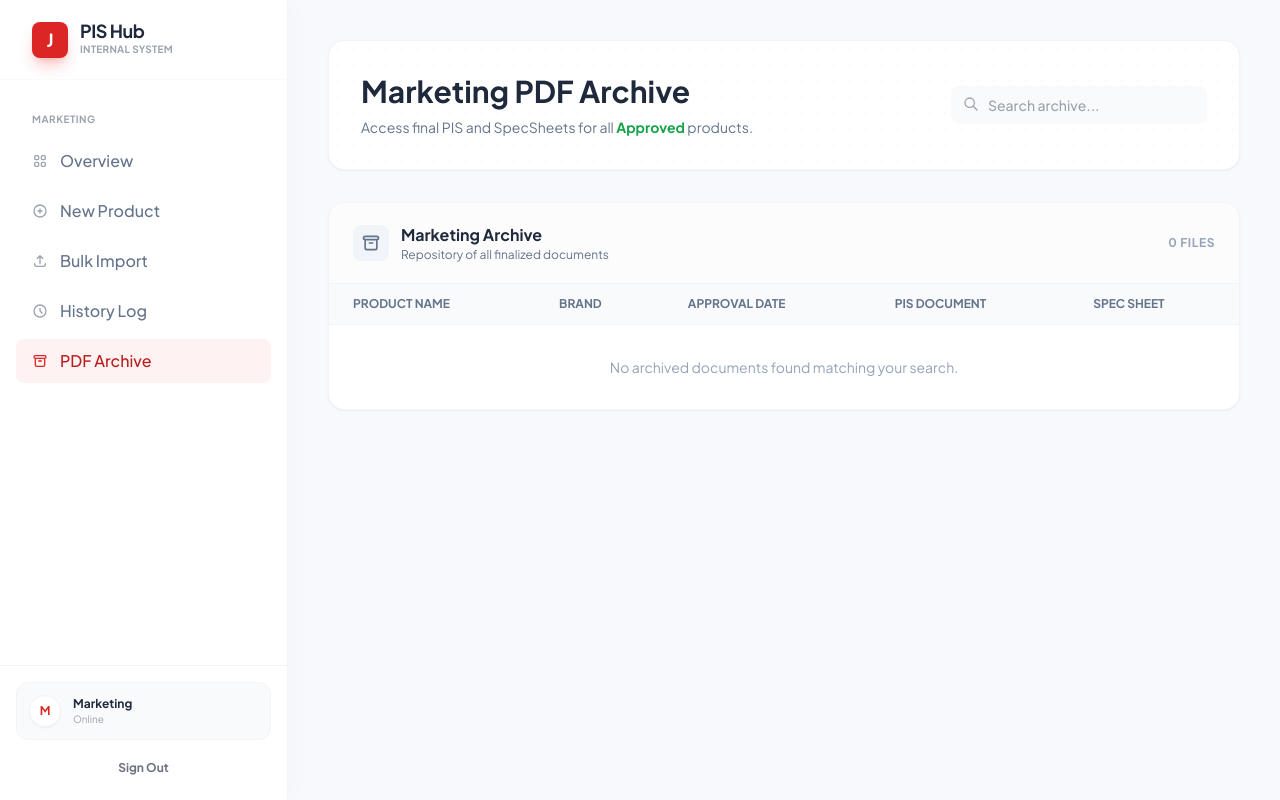
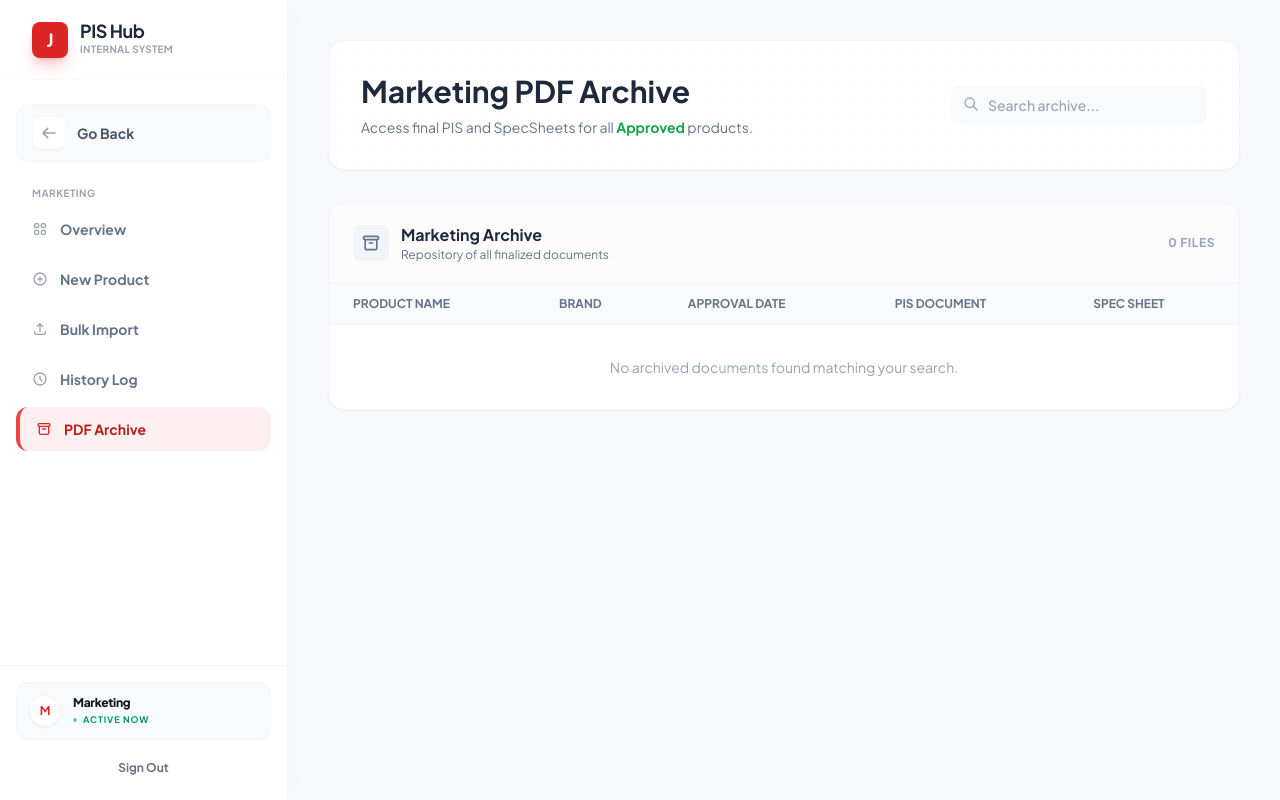
Before and after one commit to Arokium007/Production-Documentation-System-, a Flask app: page /dashboard/marketing/archive in a window 1280 px wide. Run offline with Flask 3, Linux system fonts and the light colour scheme; the visitor is signed in with stand-in values (Sample User, id 1); some libraries are stand-ins or nearby versions.

Commit message:
Refinements on General Application

```diff
--- a/templates/archive_web.html
+++ b/templates/archive_web.html
@@ -31,7 +31,7 @@
 
         <div class="relative z-10 flex flex-col md:flex-row justify-between items-center gap-6">
             <div>
-                <h2 class="text-3xl font-bold text-slate-800 mb-2">Final Archive</h2>
+                <h2 class="text-3xl font-bold text-slate-800 mb-2">PDF Archive</h2>
                 <p class="text-slate-500 text-sm">Access <span class="font-bold text-indigo-600">{{ products|length }} finalized SpecSheets</span> ready for website upload.</p>
             </div>
 
--- a/templates/base.html
+++ b/templates/base.html
@@ -41,6 +41,32 @@
         [x-cloak] {
             display: none !important;
         }
+
+        /* Premium Sidebar Styles */
+        .nav-item-active {
+            background: rgba(239, 68, 68, 0.08);
+            backdrop-filter: blur(8px);
+            border-left: 4px solid #ef4444;
+            color: #b91c1c;
+        }
+
+        .nav-item-hover:hover {
+            background: rgba(241, 245, 249, 0.8);
+            transform: translateX(4px);
+            transition: all 0.3s cubic-bezier(0.4, 0, 0.2, 1);
+        }
+
+        .back-button-hover:hover {
+            background: #f8fafc;
+            transform: translateY(-2px);
+            box-shadow: 0 4px 12px rgba(0, 0, 0, 0.05);
+            transition: all 0.3s ease;
+        }
+
+        .sidebar-glass {
+            background: rgba(255, 255, 255, 0.8);
+            backdrop-filter: blur(12px);
+        }
     </style>
 </head>
 
@@ -65,13 +91,27 @@
         <!-- Navigation -->
         <nav class="flex-1 px-4 py-6 space-y-1.5 overflow-y-auto">
 
+            <!-- Global Back Button -->
+            <button onclick="window.history.back()"
+                class="w-full flex items-center px-4 py-3 mb-6 bg-slate-50 text-slate-600 rounded-xl font-bold text-sm back-button-hover border border-slate-100/50 group transition-all">
+                <div
+                    class="w-8 h-8 rounded-lg bg-white shadow-sm flex items-center justify-center mr-3 group-hover:text-red-600 transition-colors">
+                    <svg class="w-4 h-4 text-slate-400 group-hover:text-red-500 transition-colors" fill="none"
+                        stroke="currentColor" viewBox="0 0 24 24">
+                        <path stroke-linecap="round" stroke-linejoin="round" stroke-width="2.5"
+                            d="M10 19l-7-7m0 0l7-7m-7 7h18" />
+                    </svg>
+                </div>
+                <span>Go Back</span>
+            </button>
+
             {% if session.get('role') == 'marketing' %}
             <p class="px-4 text-[10px] font-bold text-gray-400 uppercase tracking-wider mb-3 mt-2">Marketing</p>
 
-            {% set nav_base = "flex items-center px-4 py-2.5 rounded-lg font-medium transition-all duration-200 group
-            relative" %}
-            {% set nav_active = "bg-red-50 text-red-700" %}
-            {% set nav_inactive = "text-slate-500 hover:text-slate-800 hover:bg-gray-50" %}
+            {% set nav_base = "flex items-center px-4 py-3 rounded-xl font-bold text-sm transition-all duration-300
+            nav-item-hover group relative" %}
+            {% set nav_active = "nav-item-active" %}
+            {% set nav_inactive = "text-slate-500 hover:text-slate-900" %}
 
             <a href="{{ url_for('dashboard_marketing') }}"
                 class="{{ nav_base }} {{ nav_active if request.endpoint == 'dashboard_marketing' else nav_inactive }}">
@@ -129,10 +169,10 @@
             {% elif session.get('role') == 'director' %}
             <p class="px-4 text-[10px] font-bold text-gray-400 uppercase tracking-wider mb-3 mt-2">Director</p>
 
-            {% set nav_base = "flex items-center px-4 py-2.5 rounded-lg font-medium transition-all duration-200 group
-            relative" %}
-            {% set nav_active = "bg-red-50 text-red-700" %}
-            {% set nav_inactive = "text-slate-500 hover:text-slate-800 hover:bg-gray-50" %}
+            {% set nav_base = "flex items-center px-4 py-3 rounded-xl font-bold text-sm transition-all duration-300
+            nav-item-hover group relative" %}
+            {% set nav_active = "nav-item-active" %}
+            {% set nav_inactive = "text-slate-500 hover:text-slate-900" %}
 
             <a href="{{ url_for('dashboard_director') }}"
                 class="{{ nav_base }} {{ nav_active if request.endpoint == 'dashboard_director' else nav_inactive }}">
@@ -157,10 +197,10 @@
             {% elif session.get('role') == 'web' %}
             <p class="px-4 text-[10px] font-bold text-gray-400 uppercase tracking-wider mb-3 mt-2">Web Team</p>
 
-            {% set nav_base = "flex items-center px-4 py-2.5 rounded-lg font-medium transition-all duration-200 group
-            relative" %}
-            {% set nav_active = "bg-indigo-50 text-indigo-700" %}
-            {% set nav_inactive = "text-slate-500 hover:text-slate-800 hover:bg-gray-50" %}
+            {% set nav_base = "flex items-center px-4 py-3 rounded-xl font-bold text-sm transition-all duration-300
+            nav-item-hover group relative" %}
+            {% set nav_active = "bg-indigo-50/50 backdrop-blur-md border-left-4 border-indigo-600 text-indigo-700" %}
+            {% set nav_inactive = "text-slate-500 hover:text-slate-900" %}
 
             <a href="{{ url_for('dashboard_web') }}"
                 class="{{ nav_base }} {{ nav_active if request.endpoint == 'dashboard_web' else nav_inactive }}">
@@ -179,7 +219,7 @@
                     <path stroke-linecap="round" stroke-linejoin="round" stroke-width="2"
                         d="M5 8h14M5 8a2 2 0 110-4h14a2 2 0 110 4M5 8v10a2 2 0 002 2h10a2 2 0 002-2V8m-9 4h4" />
                 </svg>
-                <span>Final Archive</span>
+                <span>PDF Archive</span>
             </a>
             {% else %}
             <a href="{{ url_for('login') }}"
@@ -202,9 +242,13 @@
                     {{ session.get('role')[0]|upper if session.get('role') else 'U' }}
                 </div>
                 <div class="overflow-hidden">
-                    <p class="text-xs font-bold text-slate-800 truncate">{{ session.get('role', 'User')|capitalize }}
+                    <p class="text-xs font-extrabold text-slate-900 truncate tracking-tight">{{ session.get('role',
+                        'User')|capitalize }}
                     </p>
-                    <p class="text-[10px] text-gray-400 truncate">Online</p>
+                    <div class="flex items-center gap-1.5 mt-0.5">
+                        <div class="w-1 h-1 rounded-full bg-emerald-500 animate-pulse"></div>
+                        <p class="text-[9px] font-bold text-emerald-600 uppercase tracking-widest">Active Now</p>
+                    </div>
                 </div>
             </div>
             <a href="{{ url_for('logout') }}"
```
